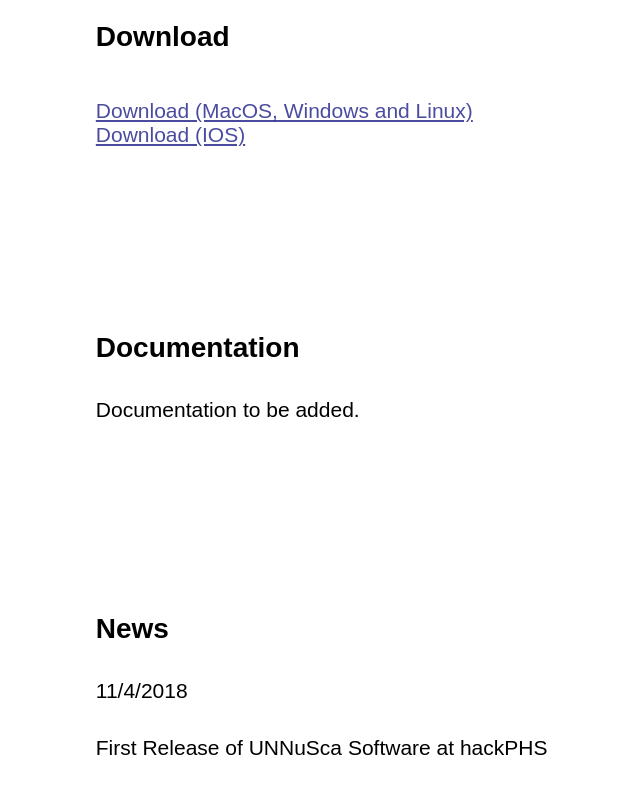
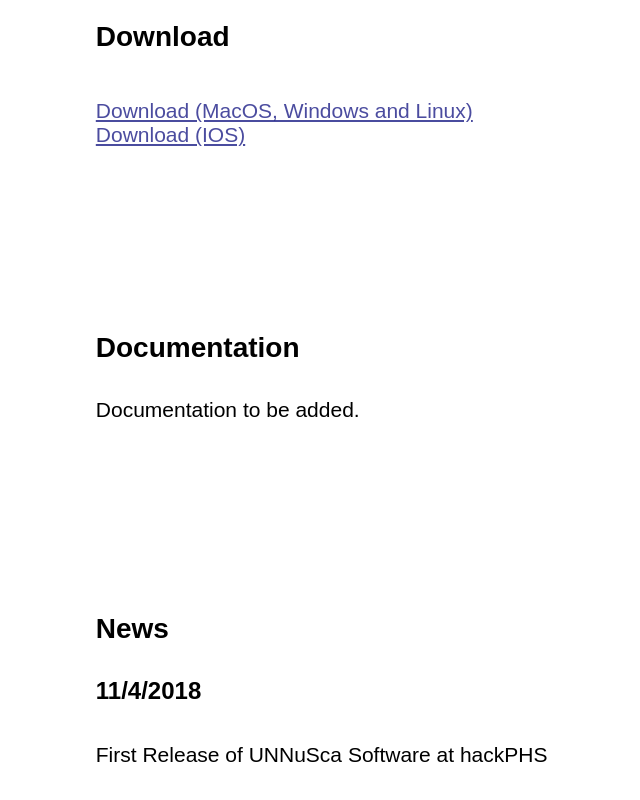
Before and after one commit to RayLi47/RayLi47.github.io, a plain HTML site: page index.html in a window 1280 px wide. Shown: the part 1096-1896 px from the top of the page, without its empty margins (113-753 px from the left). Drawn offline with Linux system fonts and the light colour scheme.

Commit message:
change of font size

```diff
--- a/index.html
+++ b/index.html
@@ -66,8 +66,8 @@
 
       <div class='description description--3'>
 	<h3 class='caption caption--3'> News </h3>
-	<p class='text text--4'> 11/4/2018 </p>
-	<p class='text text--5'> First Release of UNNuSca Software at hackPHS</p>
+	<h4> 11/4/2018 </h4>
+	<p class='text text--4'> First Release of UNNuSca Software at hackPHS</p>
       </div>
     </div>
   </body>
--- a/style.css
+++ b/style.css
@@ -12,9 +12,13 @@ h2 {
 h3 {
     font-size: 28px;
 }
+h4{
+    font-size: 24px;
+}
 p {
     font-size: 21px;
 }
+
 
 #header{
     padding: 25px 0;
```
